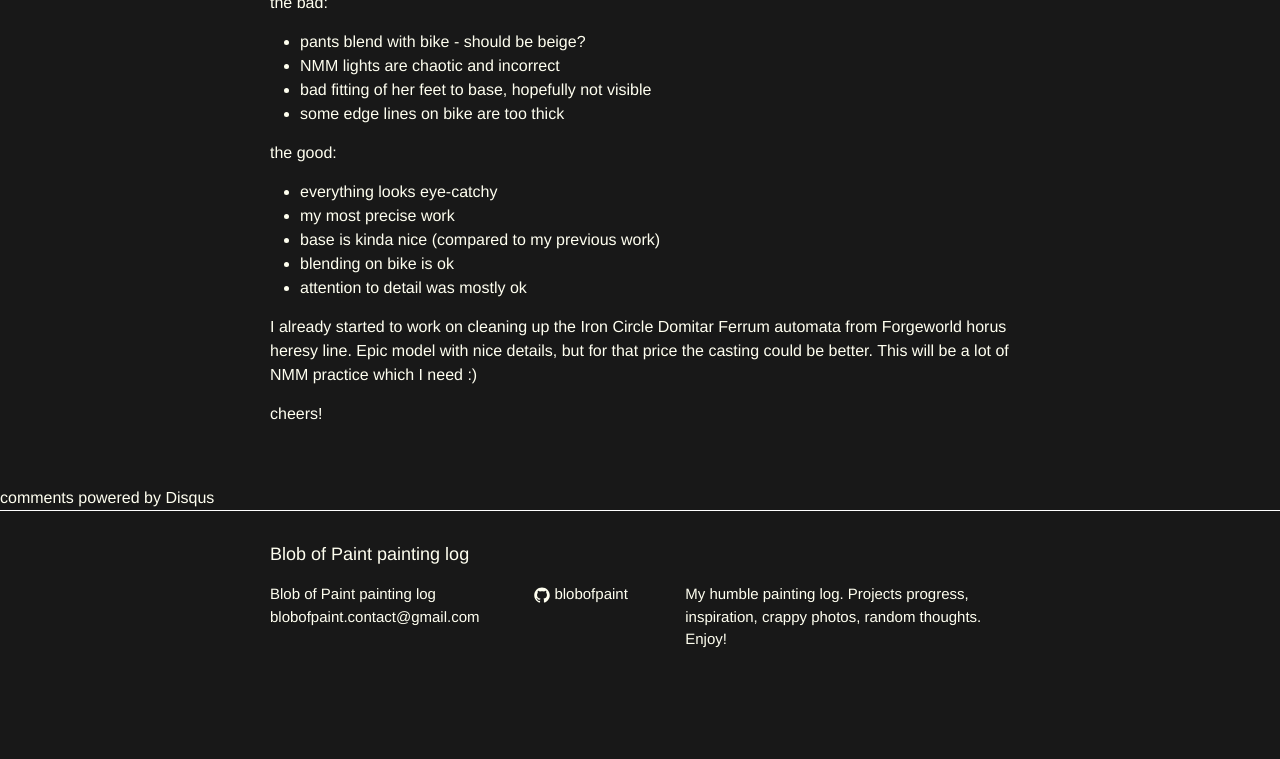
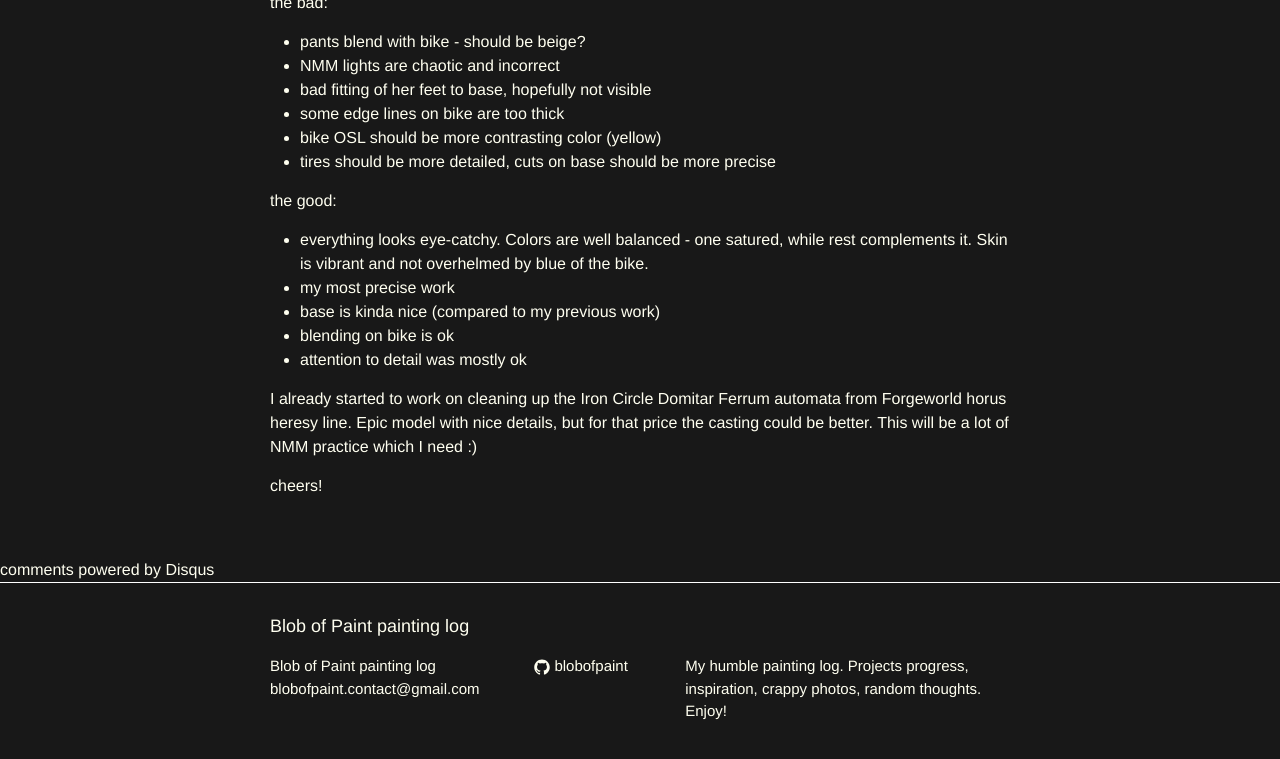
Before and after one commit to blobofpaint/blobofpaint.github.io, a Jekyll site: the page built from _posts/2018-07-05-sacrifice-and-penthesilea.markdown, in a window 1280 px wide and 900 px high, scrolled down 4820 px, cut to the strip 131-890 px from the top of the window. Built offline with Jekyll 4.4.1, drawn with Linux system fonts in a browser that asks for light colours; comment, search, counter and statistics services are not loaded; before the commit the page ends 5662 px from its top, so only the background shows below that.

Commit message:
Updated with outputs from miniac meatgrinder judges

```diff
--- a/_posts/2018-07-05-sacrifice-and-penthesilea.markdown
+++ b/_posts/2018-07-05-sacrifice-and-penthesilea.markdown
@@ -49,9 +49,11 @@ the bad:
 - NMM lights are chaotic and incorrect
 - bad fitting of her feet to base, hopefully not visible
 - some edge lines on bike are too thick
+- bike OSL should be more contrasting color (yellow)
+- tires should be more detailed, cuts on base should be more precise
 
 the good:
-- everything looks eye-catchy
+- everything looks eye-catchy. Colors are well balanced - one satured, while rest complements it. Skin is vibrant and not overhelmed by blue of the bike.
 - my most precise work
 - base is kinda nice (compared to my previous work)
 - blending on bike is ok
```
